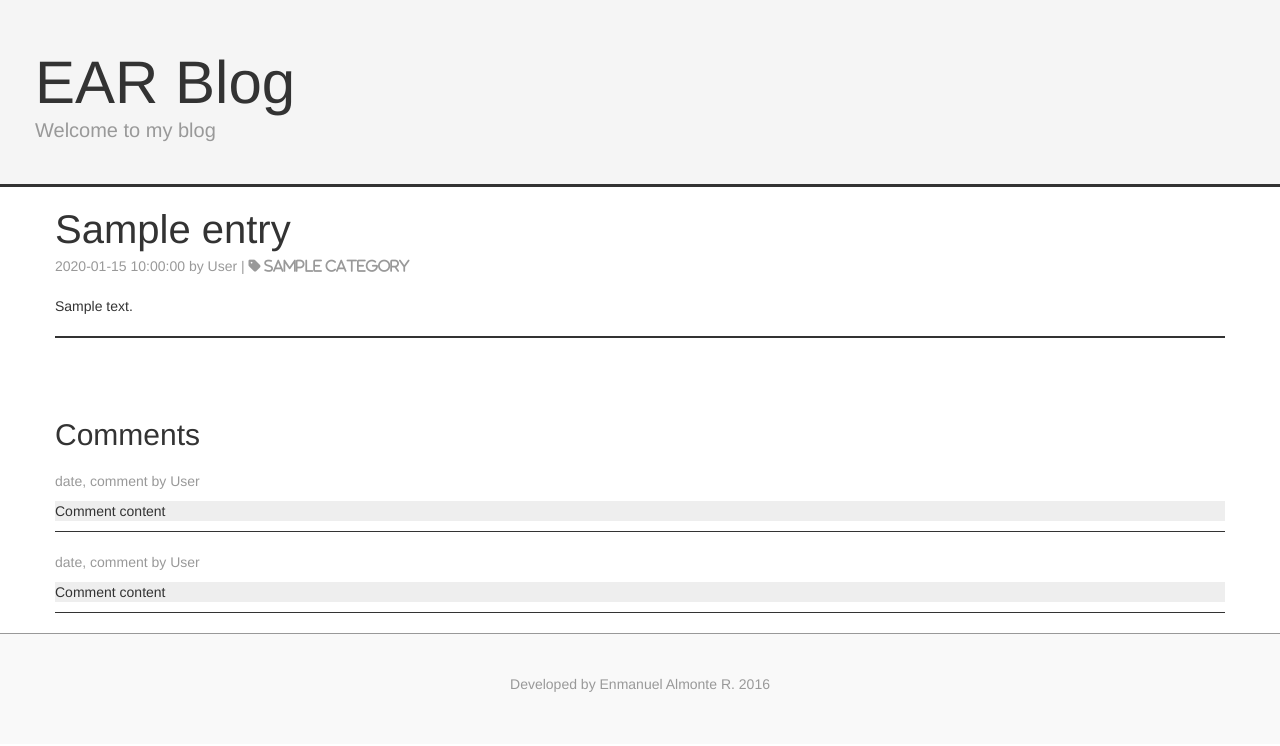
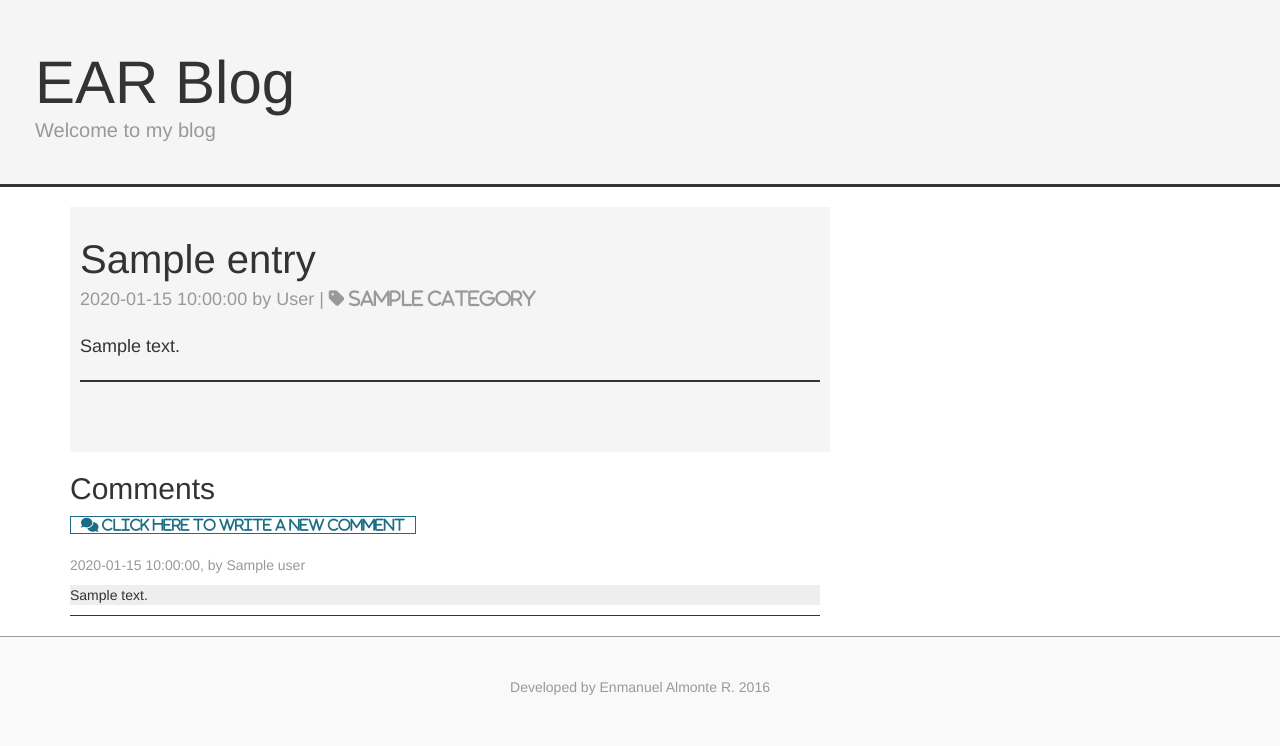
Before and after one commit to enmanuelar/finalblog, a Python web app: template templates/post.html in a window 1280 px wide. Shown: the part 40-786 px from the top of the page. Run offline with Jinja, Linux system fonts and the light colour scheme; the template is opened without the code that fills it: most values are stand-ins (such as "Sample title", 1, 10 or a date in 2020); some libraries are stand-ins or nearby versions.

Commit message:
add comment submit and load post by ajax

```diff
--- a/app.yaml
+++ b/app.yaml
@@ -20,6 +20,11 @@ handlers:
   static_files: static/\1
   upload: static/.*
 
+- url: /static/(.*\.gif)
+  mime_type: image/gif
+  static_files: static/\1
+  upload: static/.*
+
 - url: .*
   script: main.app
 
--- a/index.yaml
+++ b/index.yaml
@@ -10,6 +10,12 @@ indexes:
 # automatically uploaded to the admin console when you next deploy
 # your application using appcfg.py.
 
+- kind: Comments
+  properties:
+  - name: post_id
+  - name: created
+    direction: desc
+
 - kind: Entry
   properties:
   - name: enabled
--- a/static/css/main.css
+++ b/static/css/main.css
@@ -104,6 +104,38 @@
 
 .comment-meta {
     color: #999;
+}
+
+
+
+.ajax-loader-gif {
+    display: none;
+    margin-left: 50%;
+}
+
+.load-more-btn{
+    margin-left: 40%;
+}
+
+
+.no-more-error{
+    display: none;
+    color: #999999;
+    margin-left: 40%;
+}
+/*
+*Single post and comment section
+*/
+
+.write-comment-span{
+    padding: 0px 10px 0px 10px;
+    border: solid 1px;
+    color: #1b6d85;
+    cursor: pointer;
+}
+
+.new-comment-wrapper{
+    display: none;
 }
 
 .single-comment :nth-child(even){
--- a/static/js/blog.js
+++ b/static/js/blog.js
@@ -1,30 +1,8 @@
 /**
  * Created by HMachine on 20/07/2016.
  */
-$(document).ready(function(){
-    switch (window.location.pathname){
-        case "/":
-            $("a.active").removeClass("active");
-            $("a.home-nav-item").addClass("active");
-            break;
-        case "/signup":
-            $("a.active").removeClass("active");
-            $("a.signup-nav-item").addClass("active");
-            break;
-        case "/login":
-            $("a.active").removeClass("active");
-            $("a.login-nav-item").addClass("active");
-            break;
-        case "/newpost":
-            $("a.active").removeClass("active");
-            $("a.newpost-nav-item").addClass("active");
-            break;
-        case "/admin":
-            $("a.active").removeClass("active");
-            $("a.admin-nav-item").addClass("active");
-            break;
-    }
 
+function showMore(){
     //Show more/ less blog post body
     // Configure/customize these variables.
         var showChar = 330;  // How many characters are shown by default
@@ -61,4 +39,83 @@ $(document).ready(function(){
             $(this).prev().toggle();
             return false;
         });
+}
+
+function addNewComment(){
+    commentObj = $(".new-comment-textarea");
+    content = commentObj.val();
+    if (content) {
+        //content = content.replace('\n', '<br>');
+        content = content.split('\n').join('<br>');
+        var d = new Date();
+        var date = d.getFullYear() + '-' + (d.getMonth() + 1) + '-' + d.getDate();
+        $(".comments").prepend(
+            '<div class="single-comment">' +
+            '<p class="comment-meta">' + date  +
+            ', by <span class="username">User</span></p>' +
+            '<p>' + content + '</p>' +
+            '</div>').children().first().hide().fadeIn("slow");
+        //commentObj.hide();
+        //$('.new-comment-submit-btn').hide();
+        commentObj.val('');
+        return content;
+    }
+}
+
+
+$(document).ready(function(){
+    switch (window.location.pathname){
+        case "/":
+            $("a.active").removeClass("active");
+            $("a.home-nav-item").addClass("active");
+            break;
+        case "/signup":
+            $("a.active").removeClass("active");
+            $("a.signup-nav-item").addClass("active");
+            break;
+        case "/login":
+            $("a.active").removeClass("active");
+            $("a.login-nav-item").addClass("active");
+            break;
+        case "/newpost":
+            $("a.active").removeClass("active");
+            $("a.newpost-nav-item").addClass("active");
+            break;
+        case "/admin":
+            $("a.active").removeClass("active");
+            $("a.admin-nav-item").addClass("active");
+            break;
+    }
+
+    //Show more characters in post
+    showMore();
+
+    if (window.location.pathname == '/'){
+        var currentPage = 0;
+        $(".load-more-btn").click(function(){
+            currentPage++;
+            $(".ajax-loader-gif").show();
+            $.post('/', {'page': currentPage}, function(data){
+                if(data.length == 0){
+                    $(".no-more-error").show();
+                    $(".load-more-btn").hide();
+                }else {
+                    $(".posts-wrapper").append(data);
+                    showMore();
+                }
+            });
+            $(".ajax-loader-gif").hide();
+        });
+    }
+
+    //Add New Comments
+    $(".write-comment-span").click(function(){
+        $(this).hide();
+        $(".new-comment-wrapper").slideDown('slow');
+    });
+    $(".new-comment-submit-btn").click(function(){
+        var content = addNewComment();
+        var user = $('.username').html();
+        $.post(window.location.pathname, {content: content, user: user})
+    });
 });
--- a/templates/post.html
+++ b/templates/post.html
@@ -1,27 +1,38 @@
 {% extends "base.html" %}
 
 {% block content %}
-<div class="row">
+<div class="col-md-8 blog-main">
+	<div class="posts-wrapper">
 		<article class="blog-post">
 			<h2 class="blog-post-title">{{ entry.title }}</h2>
 			<p class="blog-post-meta">{{ entry.date }} by User | <i class="fa fa-tag" aria-hidden="true"> {{ entry.category }}</i></p>
 			<div class="blog-post-body">
-			{{ entry.content }}
+				{{ entry.content | safe }}
 			</div>
 		</article>
 	</div>
+</div>
 <div class="row">
-	<div class="col-m-8 ">
+	<div class="col-md-8 ">
 		<h2>Comments</h2>
-		<div class="comments" >
+		<div class="row">
+			<div class="col-md-8">
+			<span class="write-comment-span"><i class="fa fa-comments blog-post-comment" aria-hidden="true"> Click here to write a new comment</i></span>
+			</div>
+		</div>
+		<div class="new-comment-wrapper">
+			<form action="#">
+				<textarea name="new-comment" id="new-comment" class="form-control new-comment-textarea"  rows="3" placeholder="Write new comment" autofocus></textarea>
+				<button type="button" class="btn btn-default new-comment-submit-btn">Submit</button>
+			</form>
+		</div>
+		<div class="comments">
+			{% for comment in comments %}
 			<div class="single-comment">
-				<p class="comment-meta">date, comment by User</p>
-				<p>Comment content</p>
+				<p class="comment-meta">{{ comment.date }}, by {{ comment.user }}</p>
+				<p>{{ comment.content }}</p>
 			</div>
-			<div class="single-comment">
-				<p class="comment-meta">date, comment by User</p>
-				<p>Comment content</p>
-			</div>
+			{% endfor %}
 		</div>
 	</div>
 </div>
```
Also changed, not shown: blogdb.py (+20 -5 lines), main.py (+61 -4 lines), templates/index.html (+15 -4 lines), static/images/ajax_loader_gray_32.gif (added), 2 other files. Lines whose indentation alone changed are shown as unchanged.
